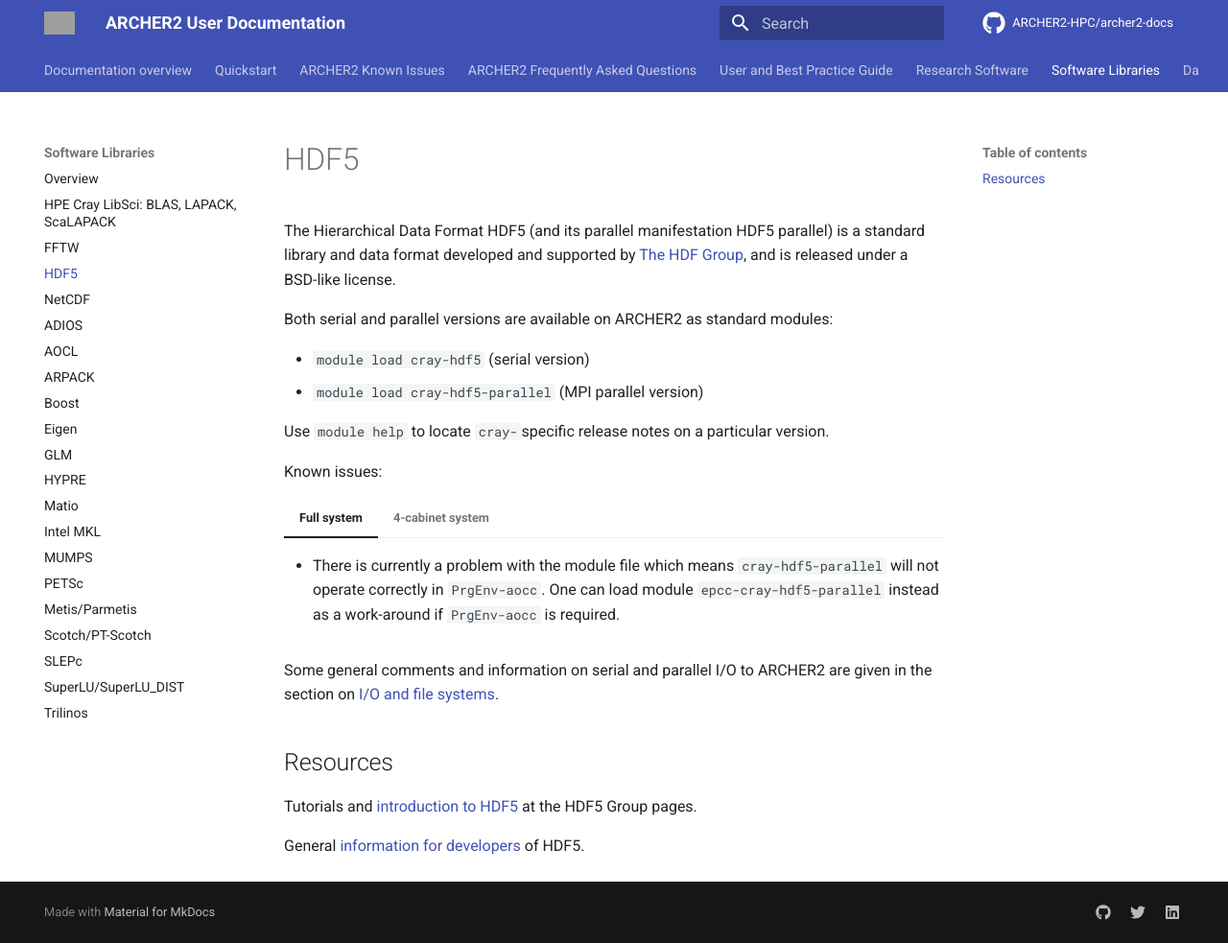
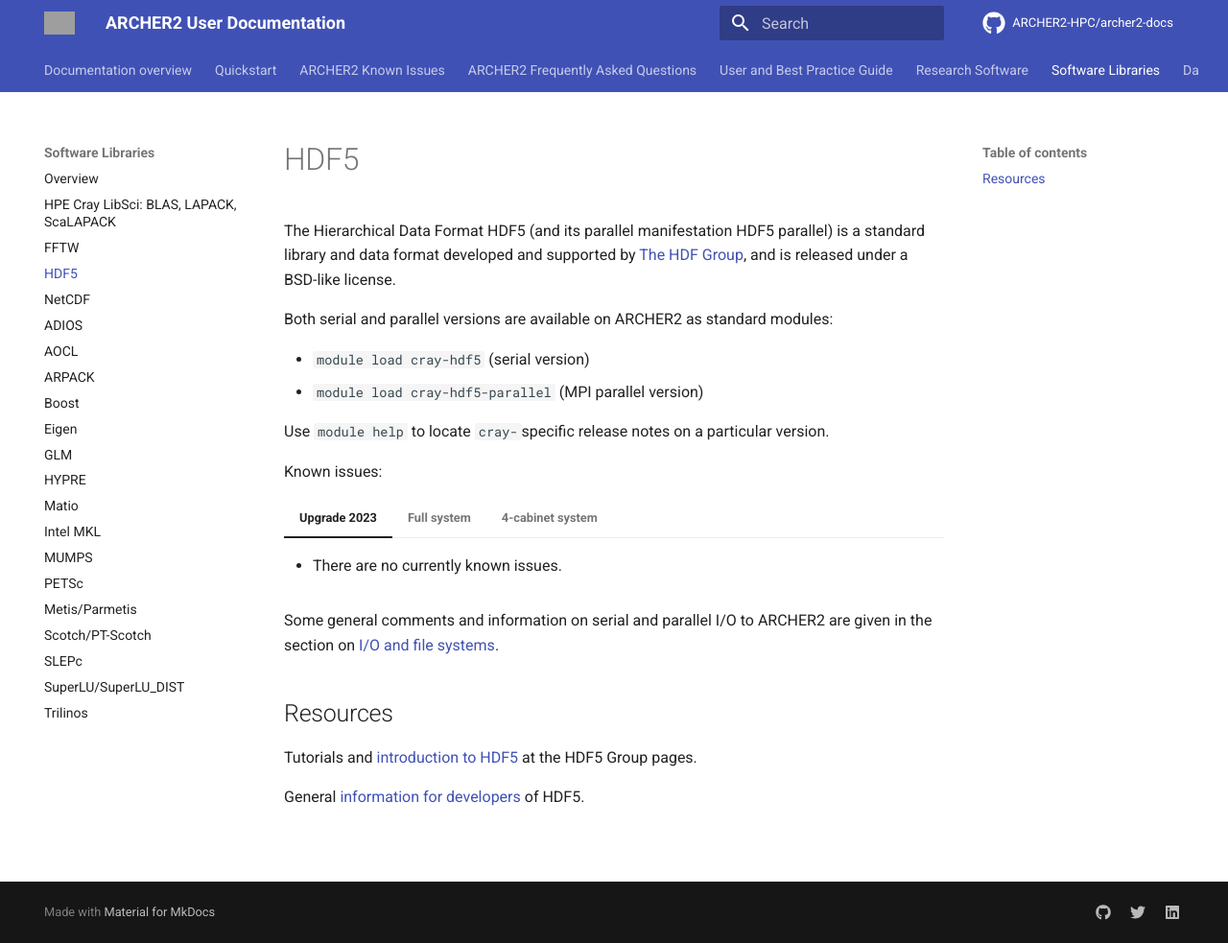
Before and after one commit to ARCHER2-HPC/archer2-docs, an MkDocs documentation site: the page built from docs/software-libraries/hdf5.md, in a window 1280 px wide and 983 px high. Shown: the whole window at 96% size. Built offline with MkDocs 1.6.1 and Material for MkDocs 9.7.7, drawn with Linux system fonts in a browser that asks for light colours; comment, search, counter and statistics services are not loaded; grey boxes are pictures that could not be loaded.

Commit message:
HDF5 libraries are normal

```diff
--- a/docs/software-libraries/hdf5.md
+++ b/docs/software-libraries/hdf5.md
@@ -16,6 +16,10 @@
 particular version.
 
 Known issues:
+
+=== "Upgrade 2023"
+
+    + There are no currently known issues.
 
 === "Full system"
 
```
